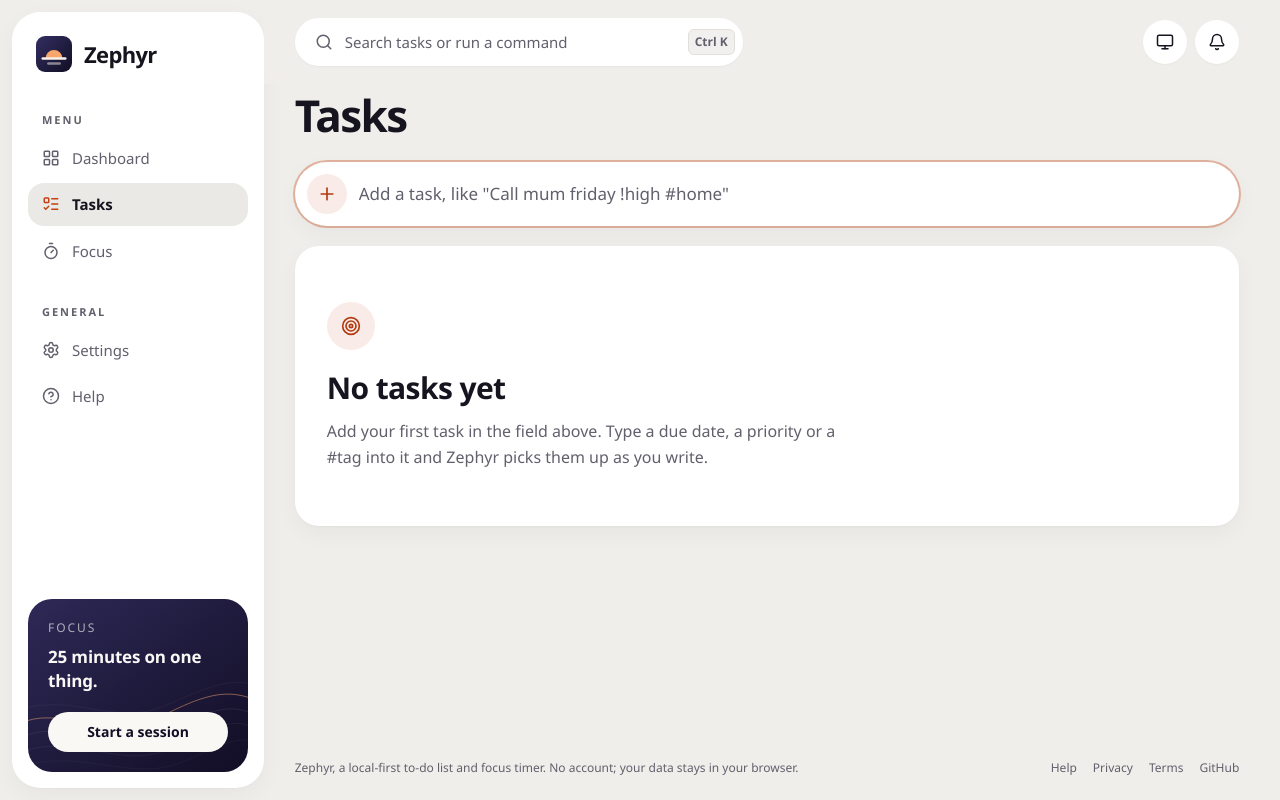
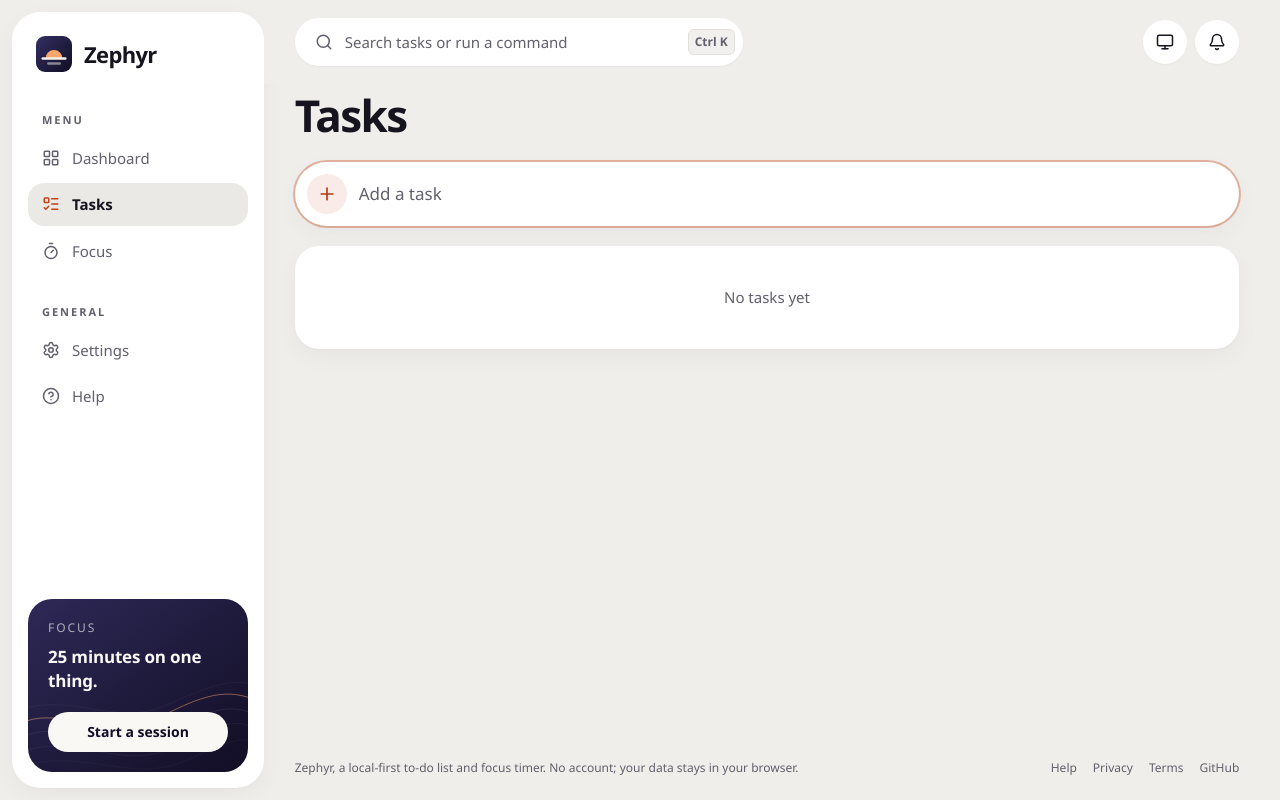
Before and after one commit to dominikkoenitzer/Zephyr, a React (Vite) app: page /tasks in a window 1280 px wide. Built offline with nearby package versions, Linux system fonts and the light colour scheme.

Commit message:
Plain quick-add field and a quiet empty list

```diff
--- a/src/components/TaskManager/TaskList.jsx
+++ b/src/components/TaskManager/TaskList.jsx
@@ -2,7 +2,7 @@ import { useEffect, useMemo, useRef, useState } from 'react';
 import { useNavigate, useSearchParams } from 'react-router-dom';
 import { m, AnimatePresence } from 'motion/react';
 import {
-  Check, Plus, Trash2, Target, Edit2, ArrowRight,
+  Check, Plus, Trash2, Edit2, ArrowRight,
   Timer as TimerIcon, Sparkles,
 } from 'lucide-react';
 import { cn } from '../../lib/utils';
@@ -11,7 +11,6 @@ import { CalendarPicker } from '../ui/calendar-picker';
 import { Input } from '../ui/input';
 import { Select, SelectContent, SelectItem, SelectTrigger, SelectValue } from '../ui/select';
 import { Dialog, DialogContent, DialogHeader, DialogTitle } from '../ui/dialog';
-import { EmptyState } from '../ui/empty-state';
 import { localStorageService } from '../../services/localStorage';
 import { parseQuickTask } from '../../lib/quickParse';
 import { clearCompletedWithUndo, deleteTaskWithUndo } from '../../lib/taskActions';
@@ -384,7 +383,7 @@ const TaskList = () => {
           <input
             ref={newTaskInputRef}
             autoFocus
-            placeholder='Add a task, like "Call mum friday !high #home"'
+            placeholder="Add a task"
             value={newTask}
             onChange={(e) => setNewTask(e.target.value)}
             onKeyDown={(e) => {
@@ -485,7 +484,7 @@ const TaskList = () => {
             ) : activeTotal > 0 ? (
               /* Nothing matches the current filter, but tasks do exist */
               <div className="px-3 py-8">
-                <p className="text-lg font-medium">No open tasks match this filter.</p>
+                <p className="text-lg font-medium">Nothing here</p>
                 <button
                   type="button"
                   onClick={() => { chooseView('all'); chooseTag(''); }}
@@ -497,8 +496,7 @@ const TaskList = () => {
               </div>
             ) : (
               <div className="px-3 py-8">
-                <p className="text-lg font-medium">Everything is done.</p>
-                <p className="mt-1 text-sm text-muted-foreground">Add the next thing above.</p>
+                <p className="text-lg font-medium">All done</p>
               </div>
             )}
           </section>
@@ -620,11 +618,7 @@ const TaskList = () => {
       {/* Empty state */}
       {tasks.length === 0 && (
         <div className={cn(card, 'mt-5')}>
-          <EmptyState
-            icon={Target}
-            title="No tasks yet"
-            description="Add your first task in the field above. Type a due date, a priority or a #tag into it and Zephyr picks them up as you write."
-          />
+          <p className="px-6 py-10 text-center text-[15px] text-muted-foreground">No tasks yet</p>
         </div>
       )}
 
```
